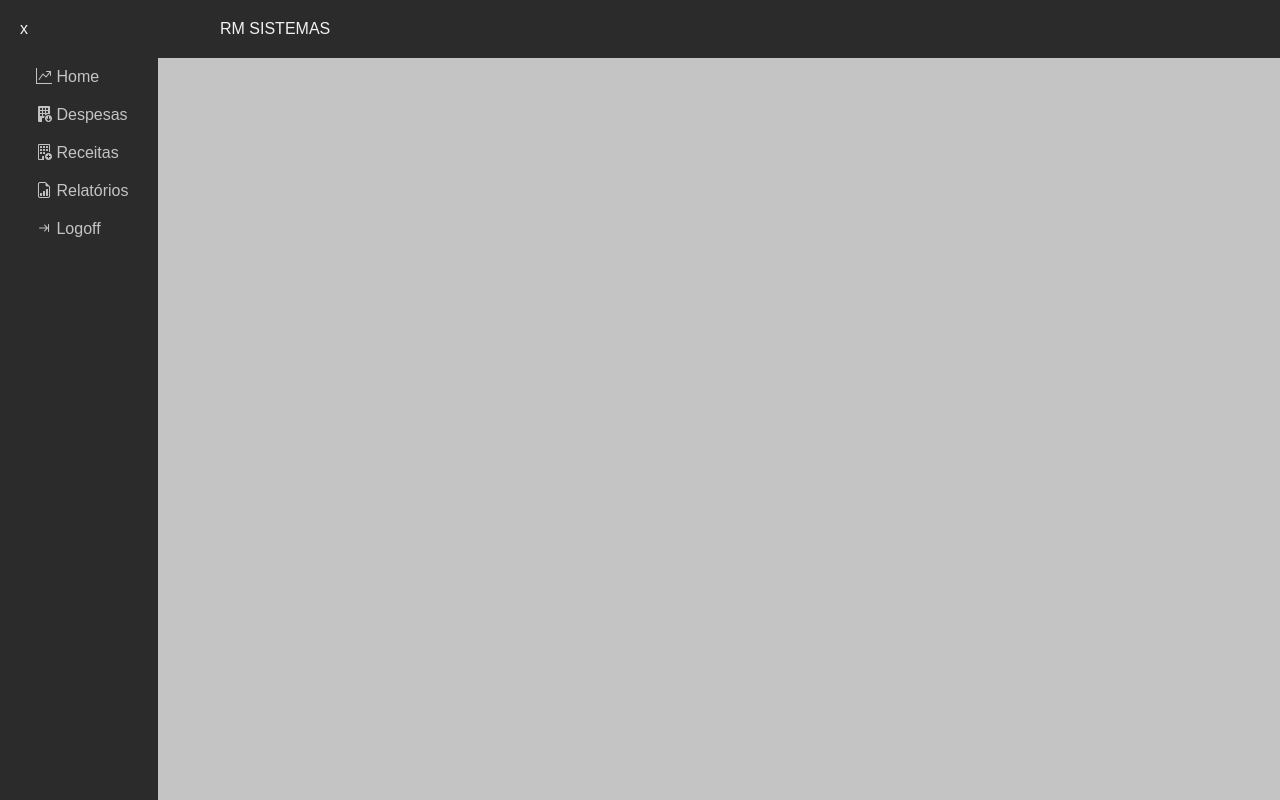
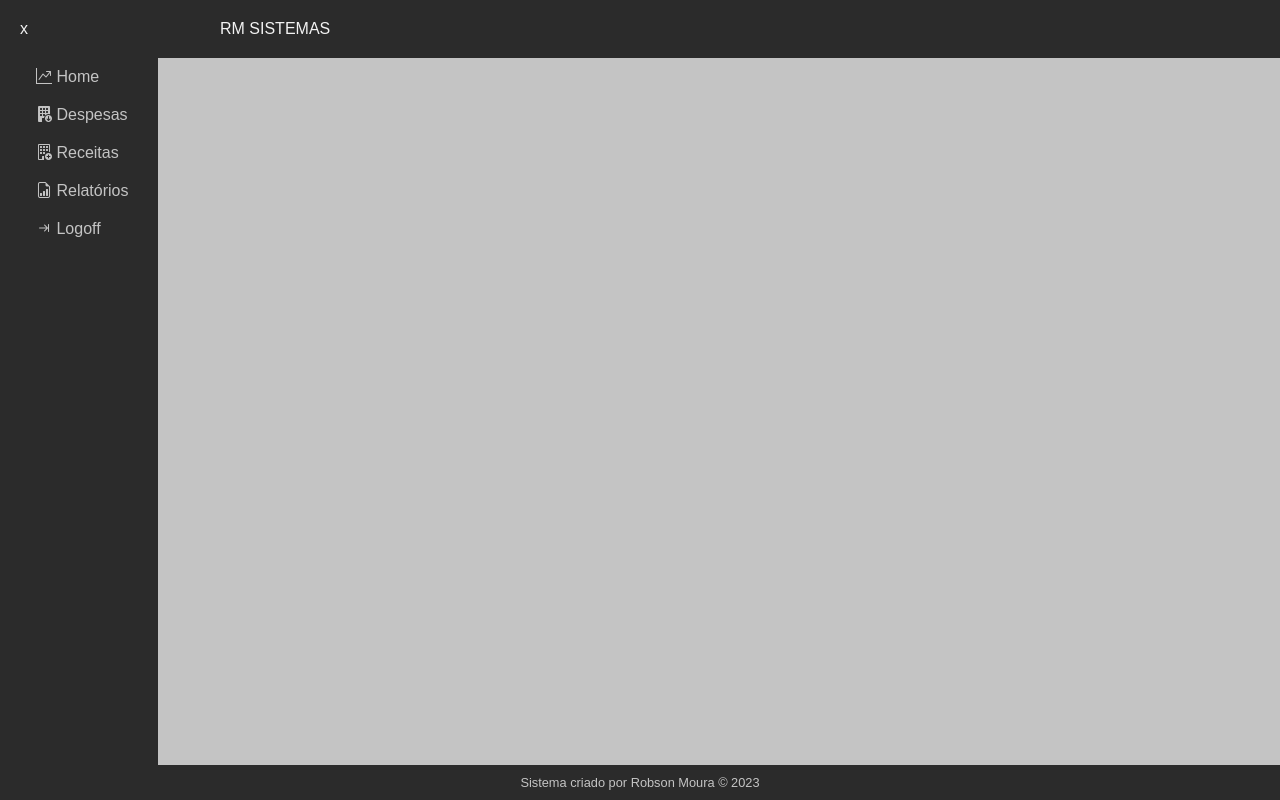
Before and after one commit to RobsonMourasz/RmFinance, a PHP site: page / in a window 1280 px wide. Run offline with PHP 8.4, Linux system fonts and the light colour scheme.

Commit message:
refatorar layout e estilos do cabeçalho, navegação e rodapé; adicionar transições ao menu

```diff
--- a/app/css/style.css
+++ b/app/css/style.css
@@ -22,7 +22,7 @@ header{
     background-color: var(--fundo-header);
     padding: 20px;
     display: flex;
-
+    width: 100%;
 }
 
 header .toggle{
@@ -35,13 +35,10 @@ header .toggle{
 
 nav{
     max-width: 200px;
-    height: calc(100% - 58px);
+    height: 100%;
     display: flex;
     flex-direction: column;
     background-color: var(--fundo-header);
-    position: fixed;
-    top: 58px;
-    left: 0;
     overflow-y: auto;
     padding: 0 20px;
     opacity: 1;
@@ -70,6 +67,29 @@ nav ul li a {
     padding-left: 1em;
 }
 
+nav ul li a:hover {
+    /*background-color: #3a3a3a;*/
+    transform: scale(1.05);
+    transition: all 0.3s ease-in-out;
+}
+
+main {
+    display: flex;
+    width: 100%;
+    height: calc(100% - 93px);
+}
+
+footer {
+    /*position: fixed;
+    bottom: 0;*/
+    width: 100%;
+    background-color: var(--fundo-header);
+    padding: 10px;
+    text-align: center;
+    color: var(--text);
+    font-size: .8em;
+}
+
 @media screen and (max-width: 768px) {
 
     header .toggle {
--- a/public/index.php
+++ b/public/index.php
@@ -18,6 +18,8 @@
         </div> <!-- Logo do site -->
     </header>
 
+    <main>
+
         <nav class="">
             <ul>
 
@@ -29,38 +31,43 @@
 
             </ul>
         </nav>
+        <section>
+
+        </section>
+    </main>
 
     <footer>
-
+        Sistema criado por Robson Moura &copy; 2023
     </footer>
 
     <script>
         const toggle = document.querySelector('.toggle');
         const nav = document.querySelector('nav');
 
-        toggle.addEventListener('click', function () {
+        toggle.addEventListener('click', function() {
             nav.classList.toggle('nav-toggle');
         });
 
         // Fecha o menu ao clicar fora dele
-        document.addEventListener('click', function (event) {
-            if (!nav.contains(event.target) && !toggle.contains(event.target)) {
-                nav.classList.remove('nav-toggle');
-            }
-        });
+
 
         if (window.innerWidth <= 768) {
             nav.classList.add('nav-toggle');
+
+            document.addEventListener('click', function(event) {
+                if (!nav.contains(event.target) && !toggle.contains(event.target)) {
+                    nav.classList.add('nav-toggle');
+                }
+            });
         }
 
-        window.addEventListener('resize', function () {
+        window.addEventListener('resize', function() {
             if (window.innerWidth <= 768) {
                 nav.classList.add('nav-toggle');
             } else {
                 nav.classList.remove('nav-toggle');
             }
         });
-
     </script>
 
 </body>
```
Lines whose indentation alone changed are shown as unchanged.
